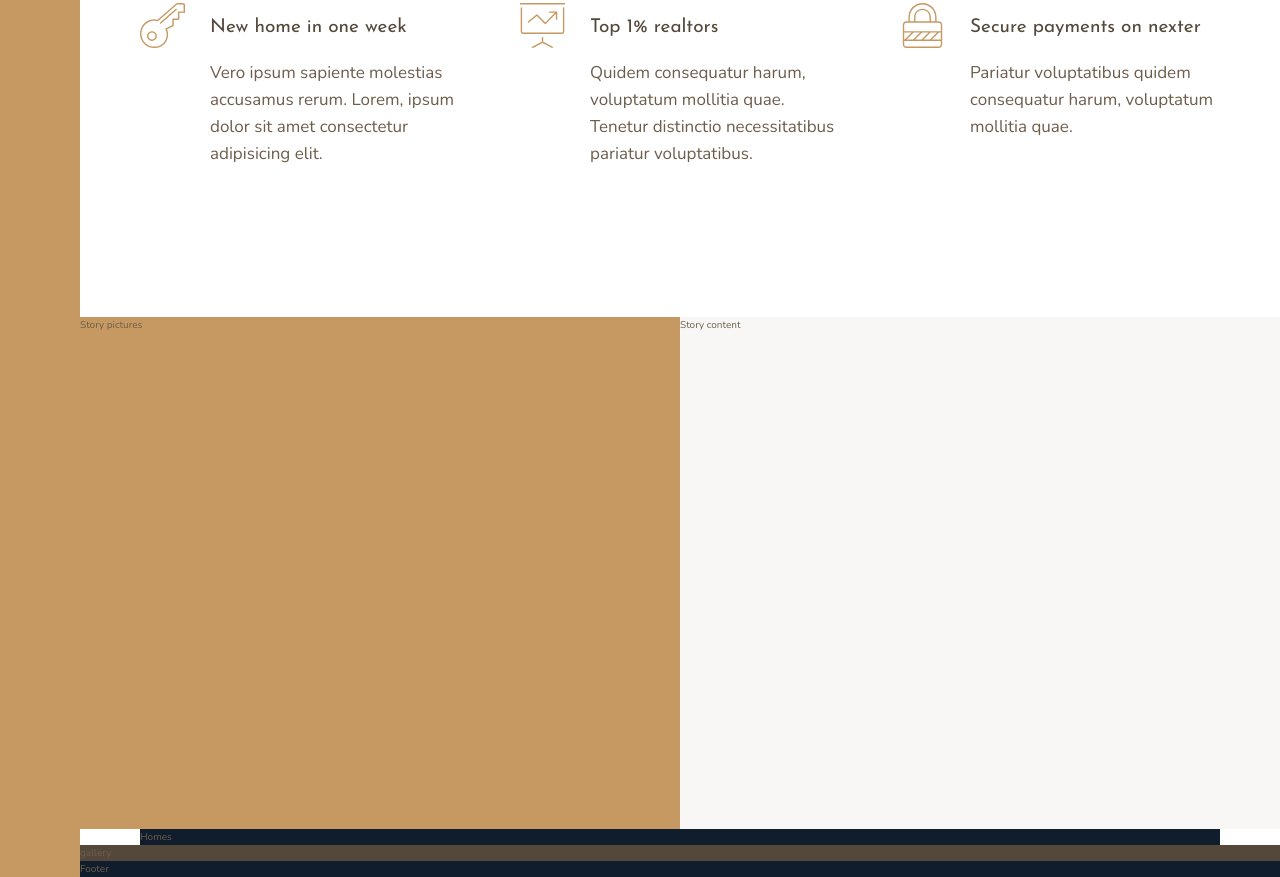
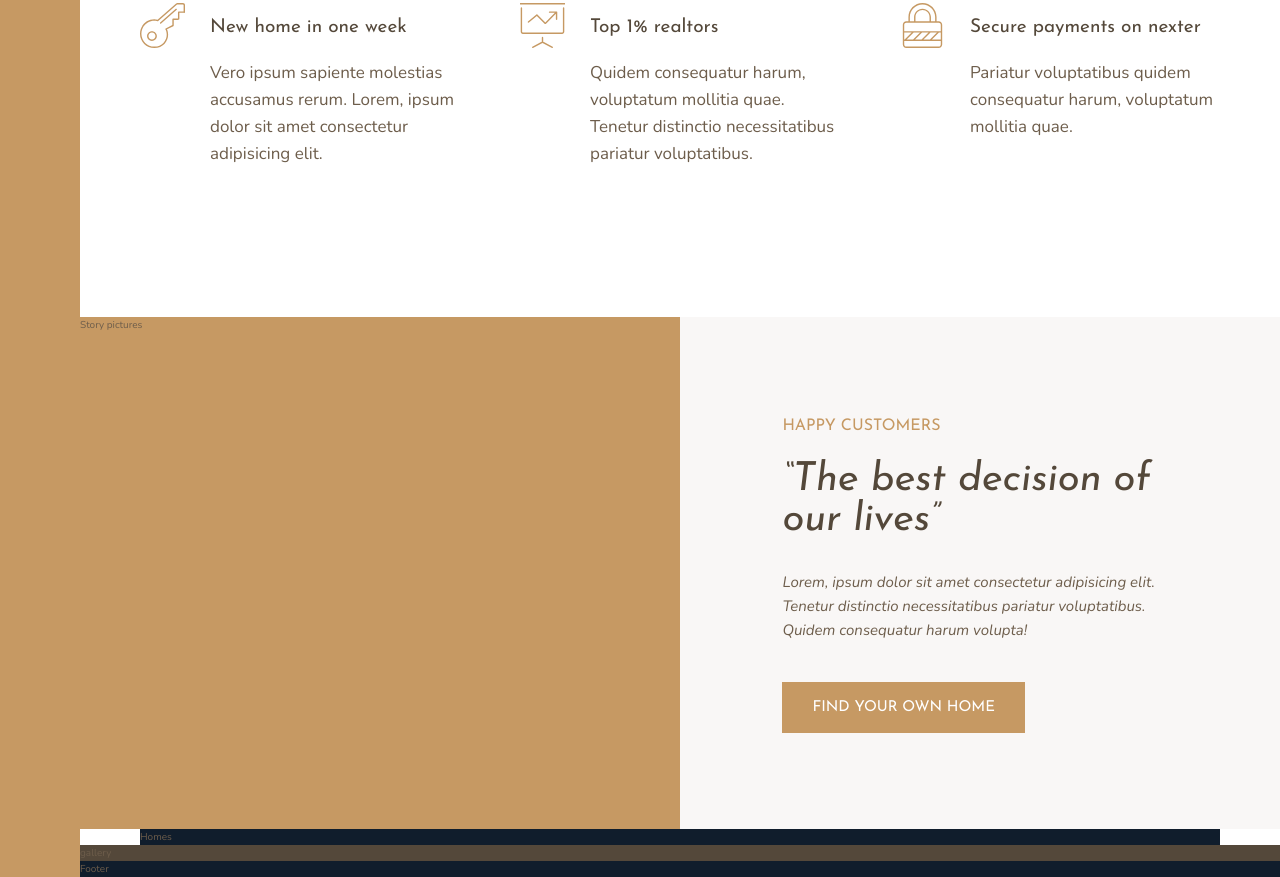
Before and after one commit to DaianeS26/css-grid-nexter-project, a website: page index.html in a window 1280 px wide. Shown: the part 991-1868 px from the top of the page. Drawn offline with nearby package versions, Linux system fonts and the light colour scheme.

Commit message:
Story section part 1

```diff
--- a/index.html
+++ b/index.html
@@ -92,7 +92,11 @@
         </div>
 
         <div class="story__content">
-            Story content
+            <h3 class="heading-3 mb-sm">Happy Customers</h3>
+            <h2 class="heading-2 heading-2--dark mb-md">&ldquo;The best decision of our lives&rdquo;</h2>
+            <p class="story__text">Lorem, ipsum dolor sit amet consectetur adipisicing elit. Tenetur distinctio necessitatibus pariatur voluptatibus. Quidem consequatur harum volupta!</p>
+            <button class="btn">Find your own home</button>
+
         </div>
 
         <section class="homes">
--- a/sass/_story.scss
+++ b/sass/_story.scss
@@ -7,5 +7,24 @@
     &__content {
         background-color: $color-grey-light-1;
         grid-column: col-start 5 / full-end;
+
+        padding: 6rem 8vw;
+
+        //USE FLEX FOR ONE DIMENSION ELEMENTS
+        // display: flex;
+        // flex-direction: column;
+        // justify-content: center;
+        // align-items: flex-start;
+
+        //GRID - best for two dimensions
+        display: grid;
+        align-content: center;
+        justify-items: start;
+    }
+
+    &__text {
+        font-size: 1.5rem;
+        font-style: italic;
+        margin-bottom: 4rem;
     }
 }
--- a/sass/_typography.scss
+++ b/sass/_typography.scss
@@ -9,10 +9,19 @@
 
 .heading-2 {
     @extend %heading;
+    font-size: 4rem;
+    font-style: italic;
+    line-height: 1;
+
+    &--light { color: $color-grey-light-1; }
+    &--dark { color: $color-grey-dark-1; }
 }
 
 .heading-3 {
     @extend %heading;
+    font-size: 1.6rem;
+    color: $color-primary;
+    text-transform: uppercase;
 }
 
 .heading-4 {
@@ -22,3 +31,27 @@
     &--light { color: $color-grey-light-1; }
     &--dark { color: $color-grey-dark-1; }
 }
+
+.btn {
+    background-color: $color-primary;
+    color: #ffffff;
+    border: none;
+    border-radius: 0;
+    font-family: $font-display;
+    font-size: 1.5rem;
+    text-transform: uppercase;
+    padding: 1.8rem 3rem;
+    cursor: pointer;
+    transition: all .2s;
+
+    &:hover {
+        background-color: $color-primary-dark;
+
+    }
+}
+
+//HELPER CLASSES
+.mb-sm { margin-bottom: 2rem; }
+.mb-md { margin-bottom: 3rem; }
+.mb-lg { margin-bottom: 4rem; }
+.mb-hg { margin-bottom: 8rem; }
```
Also changed, not shown: css/style.css, sass/main.css, 1 other file.
